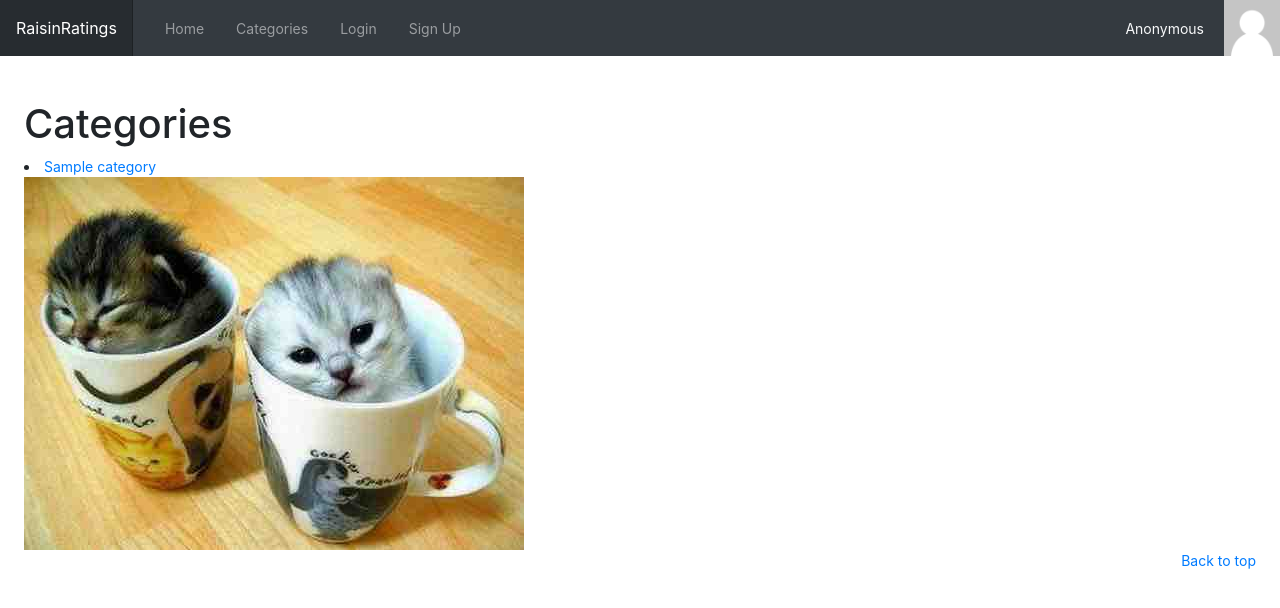
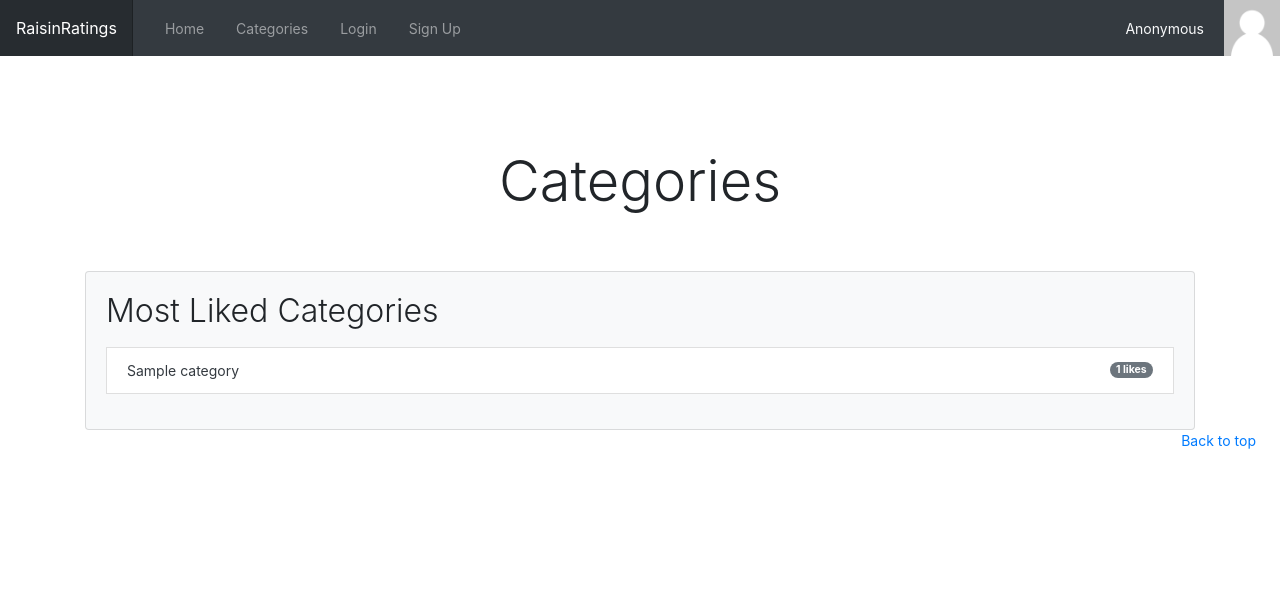
Before and after one commit to rorybhunter/WAD2_Group_2E, a Django app: page /RaisinRatings/categories/ in a window 1280 px wide. Shown: the top 608 px of the page. Run offline with Django 4.2, Linux system fonts and the light colour scheme; tables that the repository leaves empty hold one stand-in row (values such as "Sample post"); some libraries are stand-ins or nearby versions.

Commit message:
categories and cat_page css

```diff
--- a/templates/RaisinRatings/categories.html
+++ b/templates/RaisinRatings/categories.html
@@ -7,20 +7,34 @@
 
 {% block body_block %}
 
-    <h1>Categories</h1>
-    <div>
+    <div class="container p-5 text-center">
+        <h2 class="display-4">Categories</h2>
+    </div>
+    <div class="container">
+        <div class="row">
+            <div class="col-md-12">
+                <div class="card mb-6 bg-light">
+                    <div class="card-body">
+                        <h2 class="font-weight-light">Most Liked Categories</h2>
+                        <p class="card-text">
                         {% if categories %}
                             {% for c in categories %}
-        <li><a href="{% url 'RaisinRatings:category' c.slug%}">{{c.name}}</a></li>
+                            <li class="list-group-item list-group-item-action d-flex justify-content-between align-items-center">
+                                <a class="text-dark" style="display:block;height:100%;width:100%;text-decoration:none" href="{% url 'RaisinRatings:category' c.slug %}">{{ c.name }}</a>
+                                <span class="badge badge-secondary badge-pill">{{ c.likes }} likes</span>
+                            </li>
                             {% endfor %}
                         {% else %}
                             <strong>There are no categories yet</strong>
                         {% endif %}
-
+                        </p>
                     </div>
-
-    <div>
+                </div>
+            </div>
+        </div>
+    </div>
+    <!-- <div>
     <img src="{% static 'images/cd.jpeg' %}"
     alt=""Picture of cats" />
-    </div>
+    </div>  -->
 {% endblock %}
```
Also changed, not shown: templates/RaisinRatings/cat_page.html (+38 -18 lines). Lines whose indentation alone changed are shown as unchanged.
